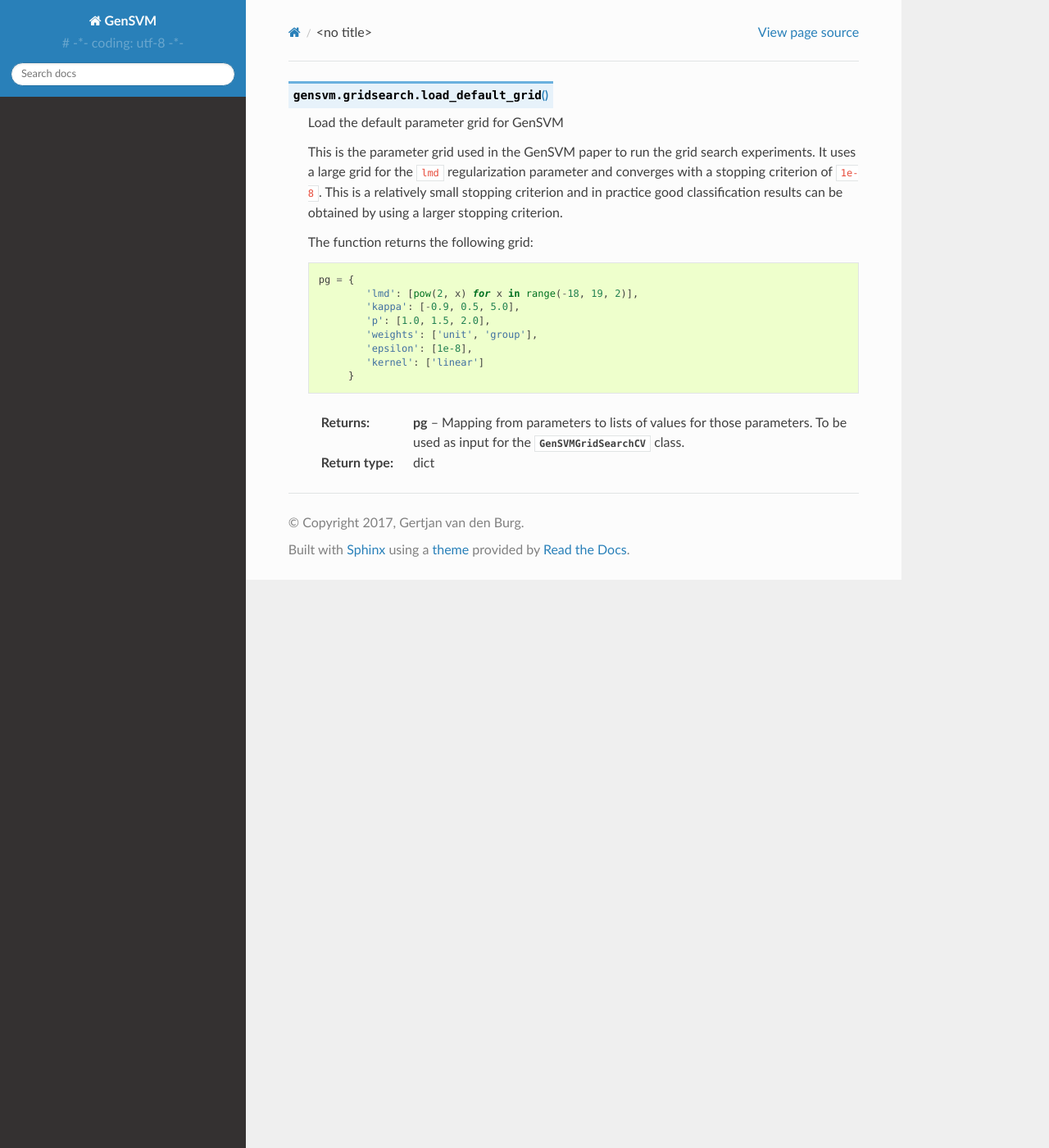
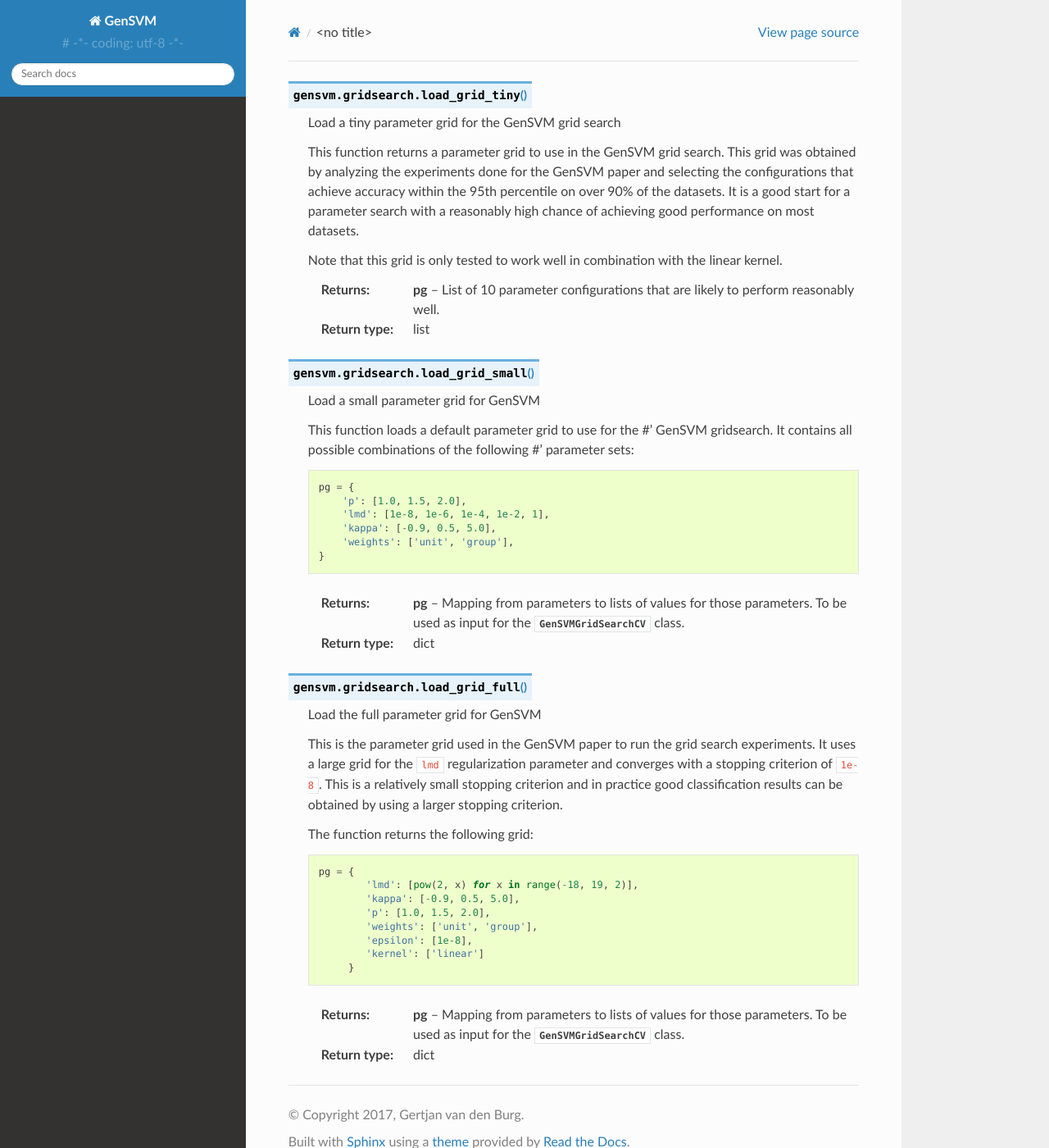
Before and after one commit to GjjvdBurg/PyGenSVM, a Sphinx documentation site: the page built from docs/auto_functions.rst, in a window 1280 px wide and 1400 px high. Shown: the whole window at 82% size. Built offline with Sphinx 7.4.7 and the Read the Docs theme 2.0.0, drawn with Linux system fonts in a browser that asks for light colours.

```diff
--- a/docs/auto_functions.rst
+++ b/docs/auto_functions.rst
@@ -1,9 +1,52 @@
 
-.. py:function:: load_default_grid()
+.. py:function:: load_grid_tiny()
    :noindex:
    :module: gensvm.gridsearch
 
-   Load the default parameter grid for GenSVM
+   Load a tiny parameter grid for the GenSVM grid search
+
+   This function returns a parameter grid to use in the GenSVM grid search.
+   This grid was obtained by analyzing the experiments done for the GenSVM
+   paper and selecting the configurations that achieve accuracy within the
+   95th percentile on over 90% of the datasets. It is a good start for a
+   parameter search with a reasonably high chance of achieving good
+   performance on most datasets.
+
+   Note that this grid is only tested to work well in combination with the
+   linear kernel.
+
+   :returns: **pg** -- List of 10 parameter configurations that are likely to perform
+             reasonably well.
+   :rtype: list
+
+
+.. py:function:: load_grid_small()
+   :noindex:
+   :module: gensvm.gridsearch
+
+   Load a small parameter grid for GenSVM
+
+   This function loads a default parameter grid to use for the #' GenSVM
+   gridsearch. It contains all possible combinations of the following #'
+   parameter sets::
+
+       pg = {
+           'p': [1.0, 1.5, 2.0],
+           'lmd': [1e-8, 1e-6, 1e-4, 1e-2, 1],
+           'kappa': [-0.9, 0.5, 5.0],
+           'weights': ['unit', 'group'],
+       }
+
+   :returns: **pg** -- Mapping from parameters to lists of values for those parameters. To be
+             used as input for the :class:`.GenSVMGridSearchCV` class.
+   :rtype: dict
+
+
+.. py:function:: load_grid_full()
+   :noindex:
+   :module: gensvm.gridsearch
+
+   Load the full parameter grid for GenSVM
 
    This is the parameter grid used in the GenSVM paper to run the grid search
    experiments. It uses a large grid for the ``lmd`` regularization parameter
--- a/docs/generate_autodocs.py
+++ b/docs/generate_autodocs.py
@@ -15,52 +15,64 @@ import os
 
 from docutils.statemachine import StringList, ViewList
 
-from sphinx.ext.autodoc import (AutoDirective, ClassDocumenter, Options,
-        FunctionDocumenter)
+from sphinx.ext.autodoc import (
+    AutoDirective,
+    ClassDocumenter,
+    Options,
+    FunctionDocumenter,
+)
 from sphinx.application import Sphinx
 from sphinx.environment import BuildEnvironment
 
-BASE_DIR = '/home/gertjan/Dropbox/phd/research/msvm/python/start_here/'
-DOCDIR = os.path.join(BASE_DIR, 'gensvm', 'docs')
+HERE_DIR = os.path.dirname(os.path.abspath(__file__))
+BASE_DIR = os.path.abspath(os.path.join(HERE_DIR, "..", ".."))
 
-CLASSES = [
-        'GenSVMGridSearchCV',
-        'GenSVM'
-        ]
+DOCDIR = os.path.join(BASE_DIR, "gensvm", "docs")
 
-FUNCTIONS = [
-        'load_default_grid'
-        ]
+CLASSES = ["GenSVMGridSearchCV", "GenSVM"]
+
+FUNCTIONS = ["load_grid_tiny", "load_grid_small", "load_grid_full"]
 
 FULL_NAMES = {
-        'GenSVM': 'gensvm.core.GenSVM',
-        'GenSVMGridSearchCV': 'gensvm.gridsearch.GenSVMGridSearchCV',
-        'load_default_grid': 'gensvm.gridsearch.load_default_grid'
-        }
+    "GenSVM": "gensvm.core.GenSVM",
+    "GenSVMGridSearchCV": "gensvm.gridsearch.GenSVMGridSearchCV",
+    "load_grid_tiny": "gensvm.gridsearch.load_grid_tiny",
+    "load_grid_small": "gensvm.gridsearch.load_grid_small",
+    "load_grid_full": "gensvm.gridsearch.load_grid_full",
+}
 
 OUTPUT_FILES = {
-        'GenSVMGridSearchCV': os.path.join(DOCDIR, 'cls_gridsearch.rst'),
-        'GenSVM': os.path.join(DOCDIR, 'cls_gensvm.rst'),
-        'load_default_grid': os.path.join(DOCDIR, 'auto_functions.rst')
-        }
+    "GenSVMGridSearchCV": os.path.join(DOCDIR, "cls_gridsearch.rst"),
+    "GenSVM": os.path.join(DOCDIR, "cls_gensvm.rst"),
+    "load_grid_tiny": os.path.join(DOCDIR, "auto_functions.rst"),
+    "load_grid_small": os.path.join(DOCDIR, "auto_functions.rst"),
+    "load_grid_full": os.path.join(DOCDIR, "auto_functions.rst"),
+}
 
 
 def load_app():
     srcdir = DOCDIR[:]
     confdir = DOCDIR[:]
-    outdir = os.path.join(BASE_DIR, 'gensvm_docs', 'html')
-    doctreedir = os.path.join(BASE_DIR, 'gensvm_docs', 'doctrees')
-    buildername = 'html'
+    outdir = os.path.join(BASE_DIR, "gensvm_docs", "html")
+    doctreedir = os.path.join(BASE_DIR, "gensvm_docs", "doctrees")
+    buildername = "html"
 
     app = Sphinx(srcdir, confdir, outdir, doctreedir, buildername)
     return app
 
 
 def generate_class_autodoc(app, cls):
-    ad = AutoDirective(name='autoclass', arguments=[FULL_NAMES[cls]],
-            options={'noindex': True}, content=StringList([], items=[]),
-            lineno=0, content_offset=1, block_text='', state=None,
-            state_machine=None)
+    ad = AutoDirective(
+        name="autoclass",
+        arguments=[FULL_NAMES[cls]],
+        options={"noindex": True},
+        content=StringList([], items=[]),
+        lineno=0,
+        content_offset=1,
+        block_text="",
+        state=None,
+        state_machine=None,
+    )
 
     ad.env = BuildEnvironment(app)
     ad.genopt = Options(noindex=True)
@@ -70,16 +82,23 @@ def generate_class_autodoc(app, cls):
     documenter = ClassDocumenter(ad, ad.arguments[0])
     documenter.generate(all_members=True)
 
-    with open(OUTPUT_FILES[cls], 'w') as fid:
+    with open(OUTPUT_FILES[cls], "w") as fid:
         for line in ad.result:
-            fid.write(line + '\n')
+            fid.write(line + "\n")
 
 
 def generate_func_autodoc(app, func):
-    ad = AutoDirective(name='autofunc', arguments=[FULL_NAMES[func]],
-            options={'noindex': True}, content=StringList([], items=[]),
-            lineno=0, content_offset=1, block_text='', state=None,
-            state_machine=None)
+    ad = AutoDirective(
+        name="autofunc",
+        arguments=[FULL_NAMES[func]],
+        options={"noindex": True},
+        content=StringList([], items=[]),
+        lineno=0,
+        content_offset=1,
+        block_text="",
+        state=None,
+        state_machine=None,
+    )
 
     ad.env = BuildEnvironment(app)
     ad.genopt = Options(noindex=True)
@@ -89,15 +108,16 @@ def generate_func_autodoc(app, func):
     documenter = FunctionDocumenter(ad, ad.arguments[0])
     documenter.generate(all_members=True)
 
-    with open(OUTPUT_FILES[func], 'a') as fid:
+    with open(OUTPUT_FILES[func], "a") as fid:
         for line in ad.result:
-            fid.write(line + '\n')
+            fid.write(line + "\n")
 
 
 def main():
     for of in OUTPUT_FILES:
         fname = OUTPUT_FILES[of]
-        os.unlink(fname)
+        if os.path.exists(fname):
+            os.unlink(fname)
     app = load_app()
     for cls in CLASSES:
         generate_class_autodoc(app, cls)
@@ -105,5 +125,5 @@ def main():
         generate_func_autodoc(app, func)
 
 
-if __name__ == '__main__':
+if __name__ == "__main__":
     main()
```
Also changed, not shown: docs/cls_gensvm.rst (+26 -7 lines), docs/cls_gridsearch.rst (+21 -7 lines), pyproject.toml (added, +19 -0 lines), 2 other files.
